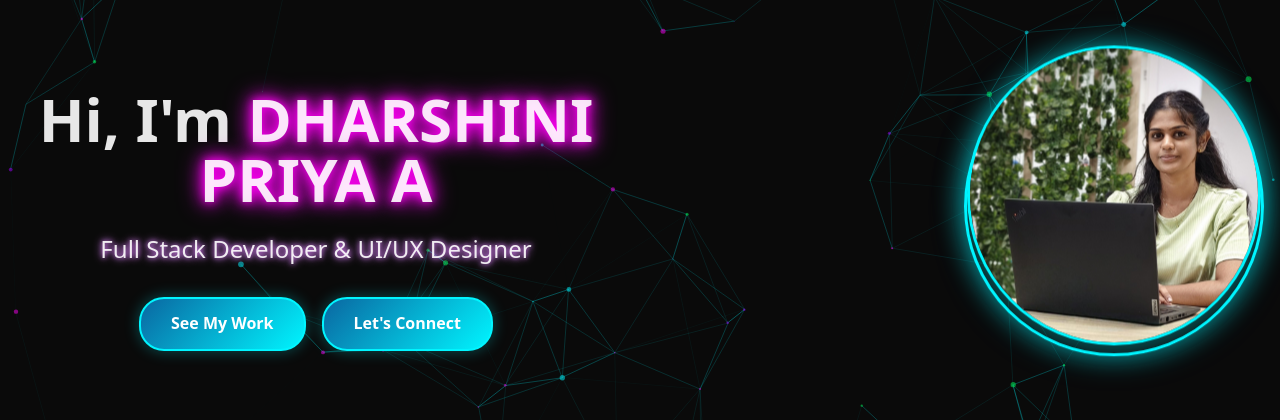
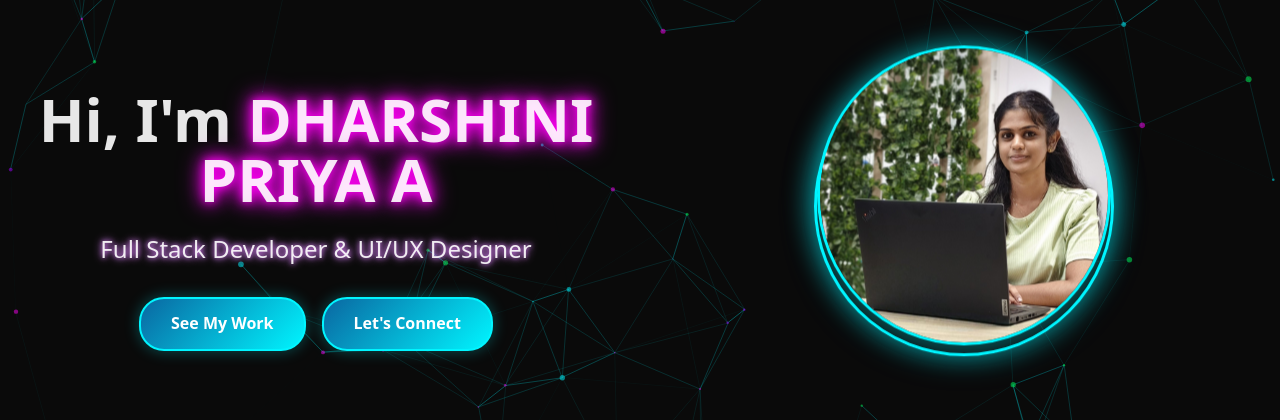
Before and after one commit to dharshu2303/Portfolio-enhanced, a Next.js app: page / in a window 1280 px wide. Shown: the part 170-590 px from the top of the page. Built offline with nearby package versions, Linux system fonts and the light colour scheme; no server answers.

Commit message:
Adjust Hero component alignment for better layout

```diff
--- a/app/components/Hero.jsx
+++ b/app/components/Hero.jsx
@@ -67,7 +67,7 @@ export default function Hero() {
             initial={{ opacity: 0, x: 50 }}
             animate={{ opacity: 1, x: 0 }}
             transition={{ duration: 0.8, delay: 0.3 }}
-            className="flex justify-center md:justify-end"
+            className="flex justify-center"
           >
             <div className="profile-img relative">
               <Image
```
